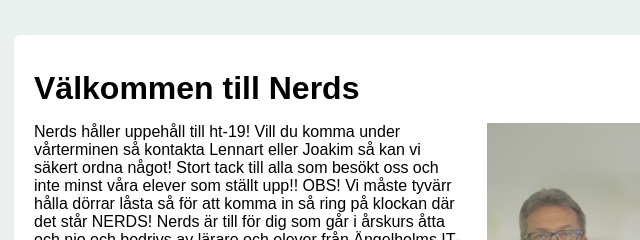
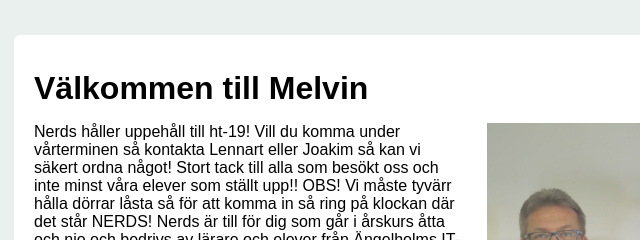
Before and after one commit to Melle01/nerds, a plain HTML site: page nerds.html in a window 1280 px wide. Shown: the part 146-386 px from the top of the page, 26-666 px from the left. Drawn offline with Linux system fonts and the light colour scheme.

Commit message:
Melvin namn

```diff
--- a/nerds.html
+++ b/nerds.html
@@ -27,7 +27,7 @@
  <div>
 
 <div class="panel" style="clear: left;">
-	<h1>Välkommen till Nerds</h1>
+	<h1>Välkommen till Melvin</h1>
 
 
 	<p class="panelgrid">Nerds håller uppehåll till ht-19!
```
